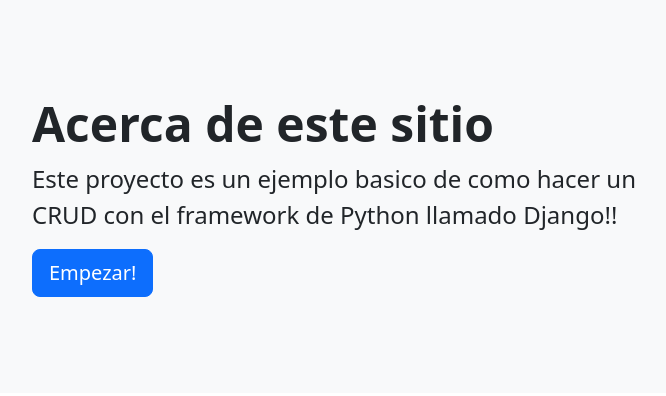
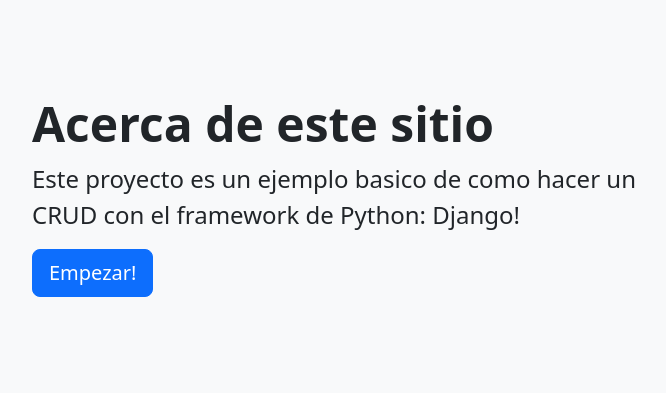
Before and after one commit to andryabreu81/crud_django, a Django app: page /nosotros/ in a window 1280 px wide. Shown: the part 81-477 px from the top of the page, without its empty margins (110-776 px from the left). Run offline with Django 5.2, Linux system fonts and the light colour scheme.

Commit message:
ajustes en nosotros 2

```diff
--- a/libreria/templates/libros/form.html
+++ b/libreria/templates/libros/form.html
@@ -21,7 +21,7 @@
             <small id="helpId" class="form-text text-muted"></small>
         </div>
 
-        <!-- mensajes cuando hay un error al escribir en el campo del formulario  -->
+        <!-- mensajes cuando hay un error al escribir en el campo del formulario -->
         {% if campo.errors %}
             <div class="alert alert-danger" role="alert">
                 {{ campo.errors }}
--- a/libreria/templates/paginas/nosotros.html
+++ b/libreria/templates/paginas/nosotros.html
@@ -9,7 +9,7 @@
                 <h1 class="display-5 fw-bold">Acerca de este sitio</h1>
                 <p class="col-md-8 fs-4">
                     Este proyecto es un ejemplo basico de como hacer un CRUD con el framework de
-                    Python llamado Django!!
+                    Python: Django!
                 </p>
                 <button class="btn btn-primary btn-lg" type="button">
                     Empezar!
```
